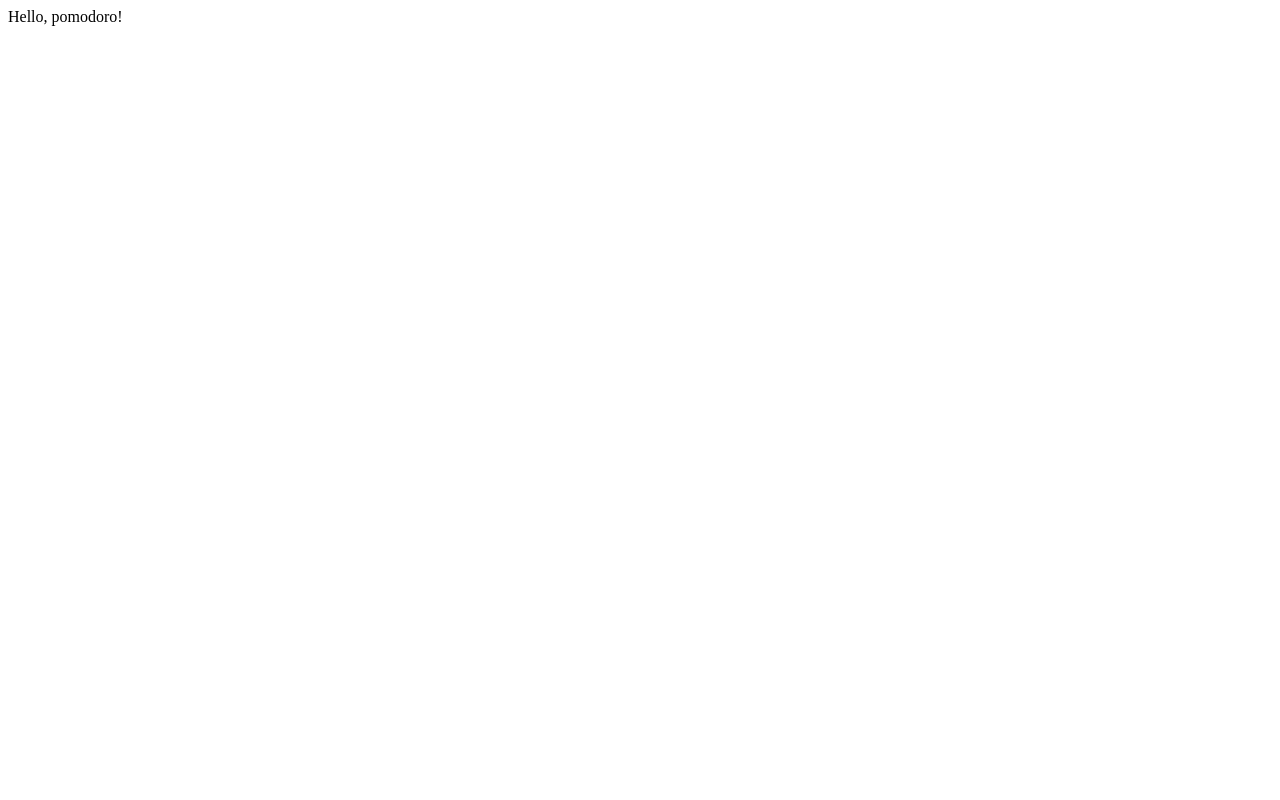
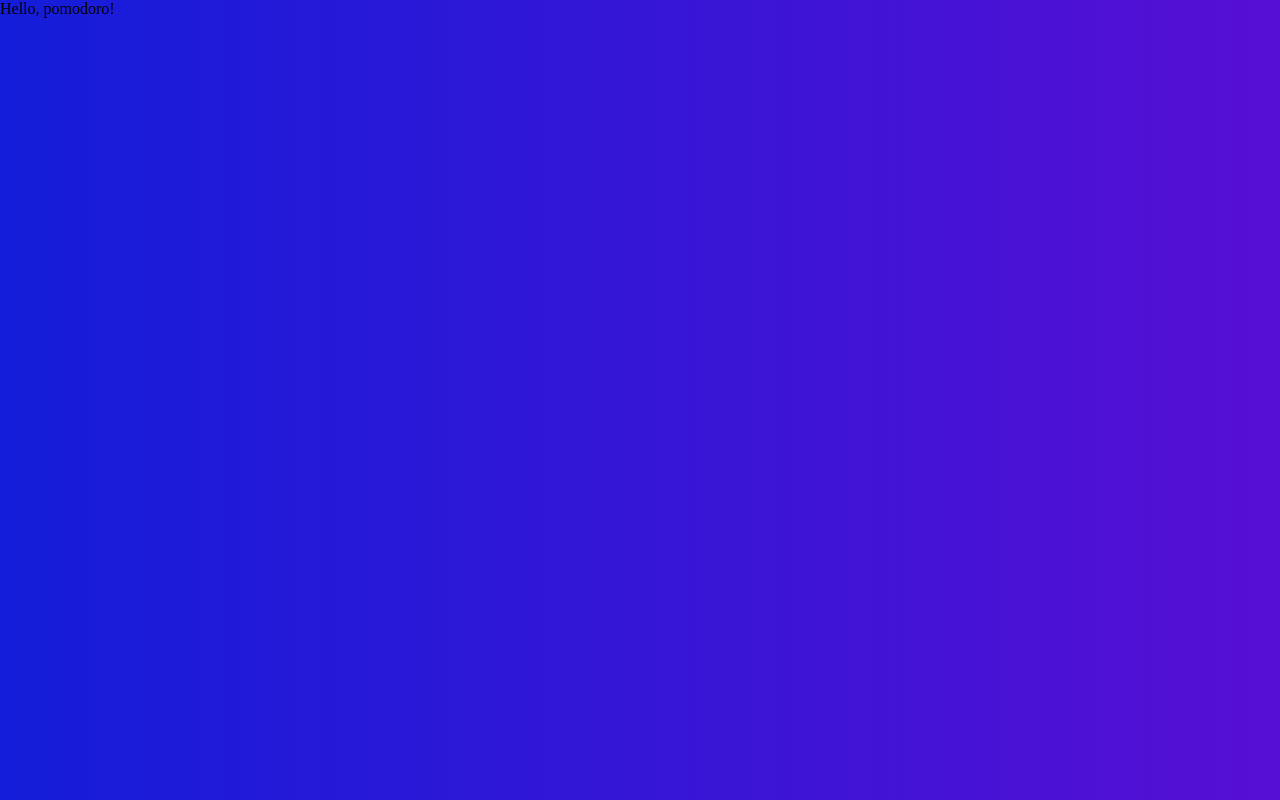
Before and after one commit to ArthurDeveloper/pomodoro-clock, an Angular app: page / in a window 1280 px wide. Built offline with nearby package versions, Linux system fonts and the light colour scheme.

Commit message:
feat: Gradient background

```diff
--- a/src/app/app.component.html
+++ b/src/app/app.component.html
@@ -1,3 +1,16 @@
+<style>
+	::ng-deep html, body {
+		margin: 0;
+		padding: 0;
+	}
+
+	main {
+		background: linear-gradient(90deg, #141dd9, #570fd4);
+		width: 100vw;
+		height: 100vh;
+	}
+</style>
+
 <main>
 	Hello, pomodoro!
 </main>
--- a/src/styles.scss
+++ b/src/styles.scss
@@ -1 +1,4 @@
-/* You can add global styles to this file, and also import other style files */
+html, body {
+	margin: 0;
+	padding: 0;
+}
```
